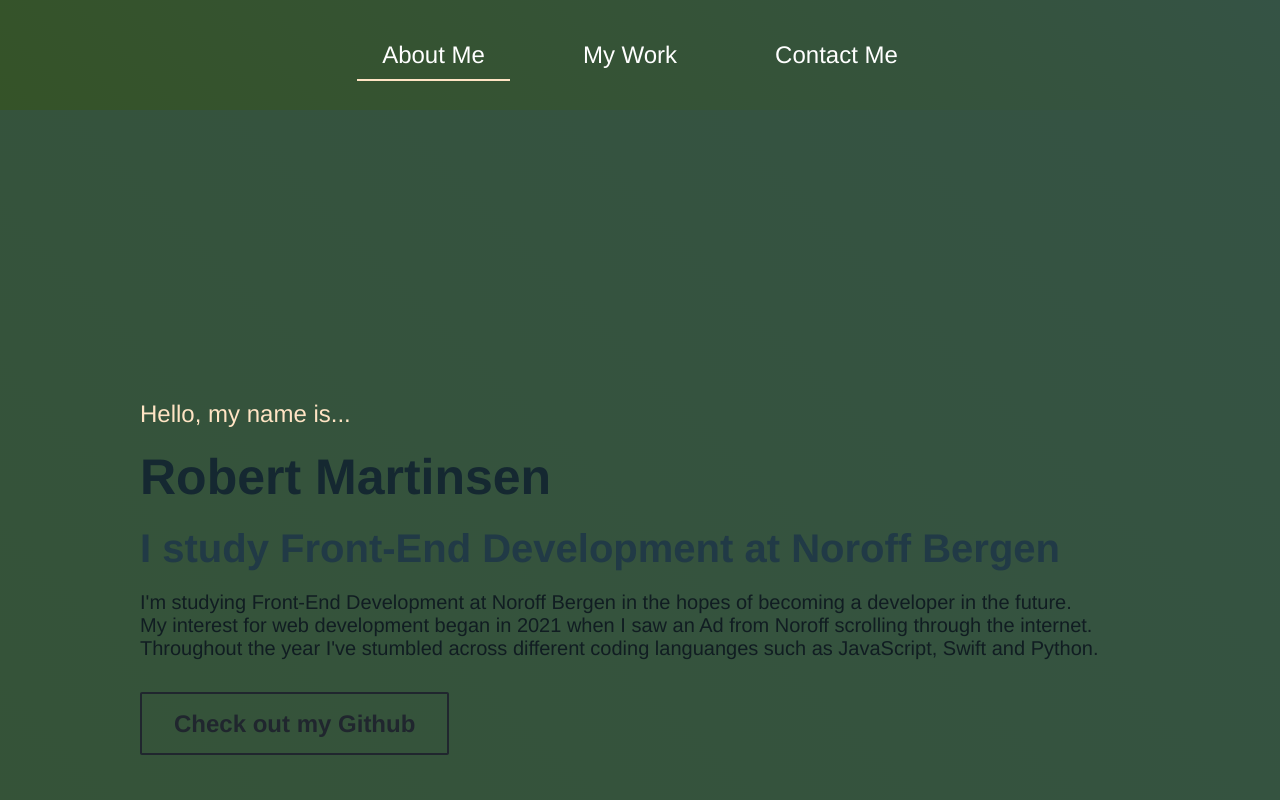
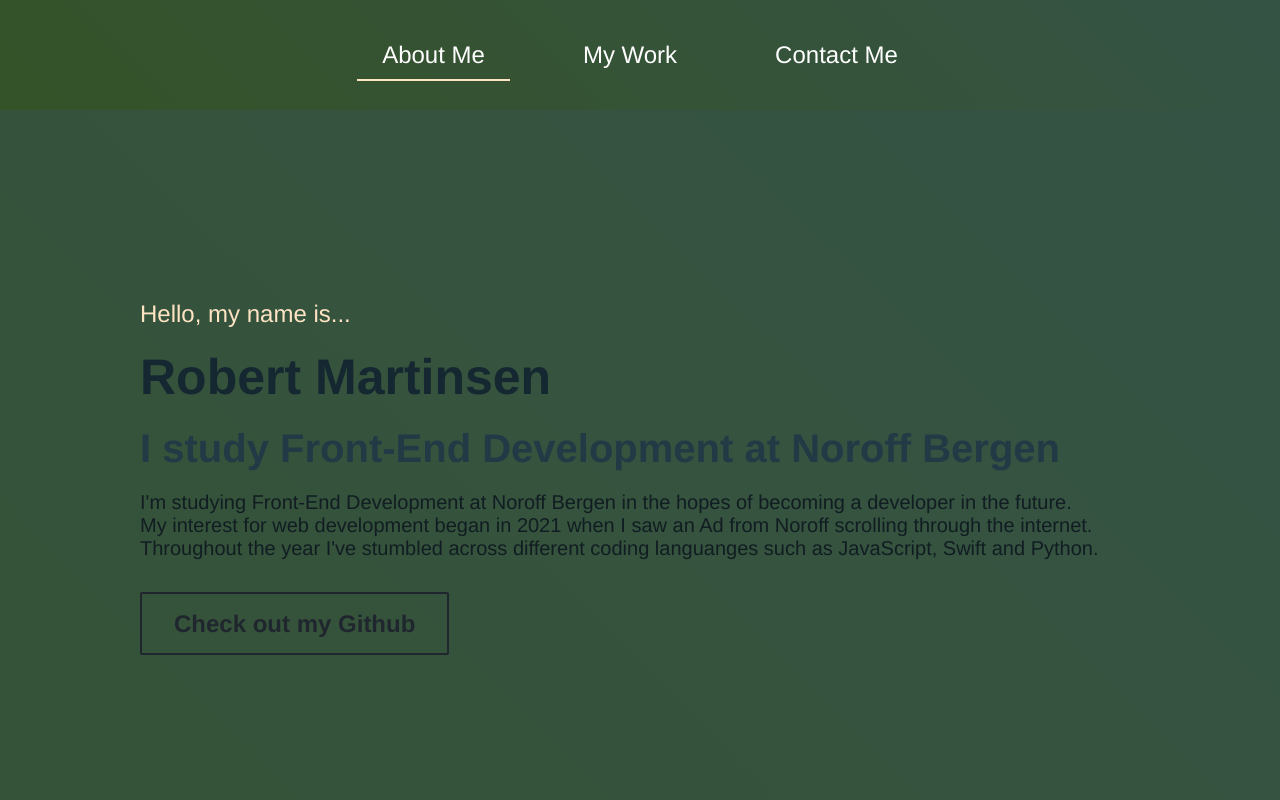
Before and after one commit to robertmartinsen/portfolio-ca, a plain HTML site: page index.html in a window 1280 px wide. Shown: the top 800 px of the page. Drawn offline with Linux system fonts and the light colour scheme.

Commit message:
Update index.css

```diff
--- a/index.css
+++ b/index.css
@@ -57,7 +57,7 @@ nav a:hover{
 .aboutme-container {
     margin: 0px auto;
     max-width: 1000px;
-    padding: 400px 0px;
+    padding: 300px 0px;
 }
 
 .hello{
```
